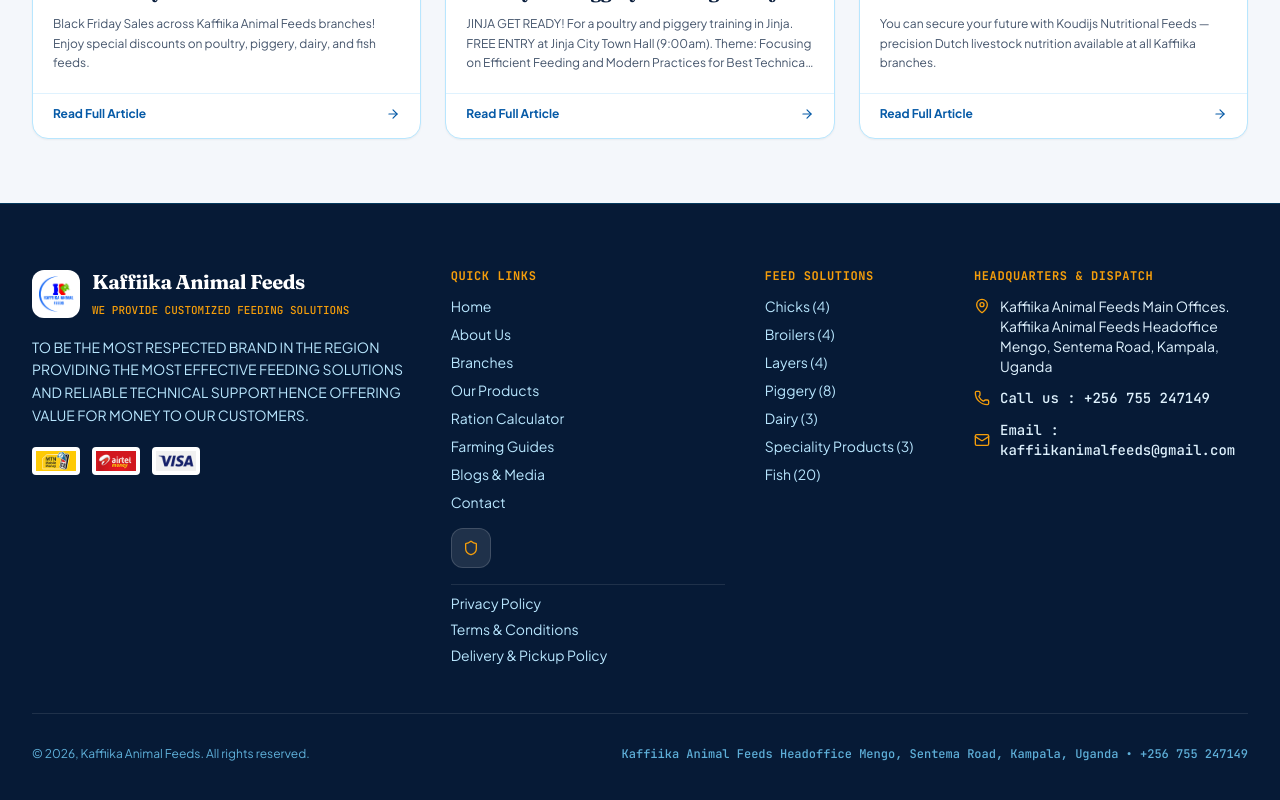
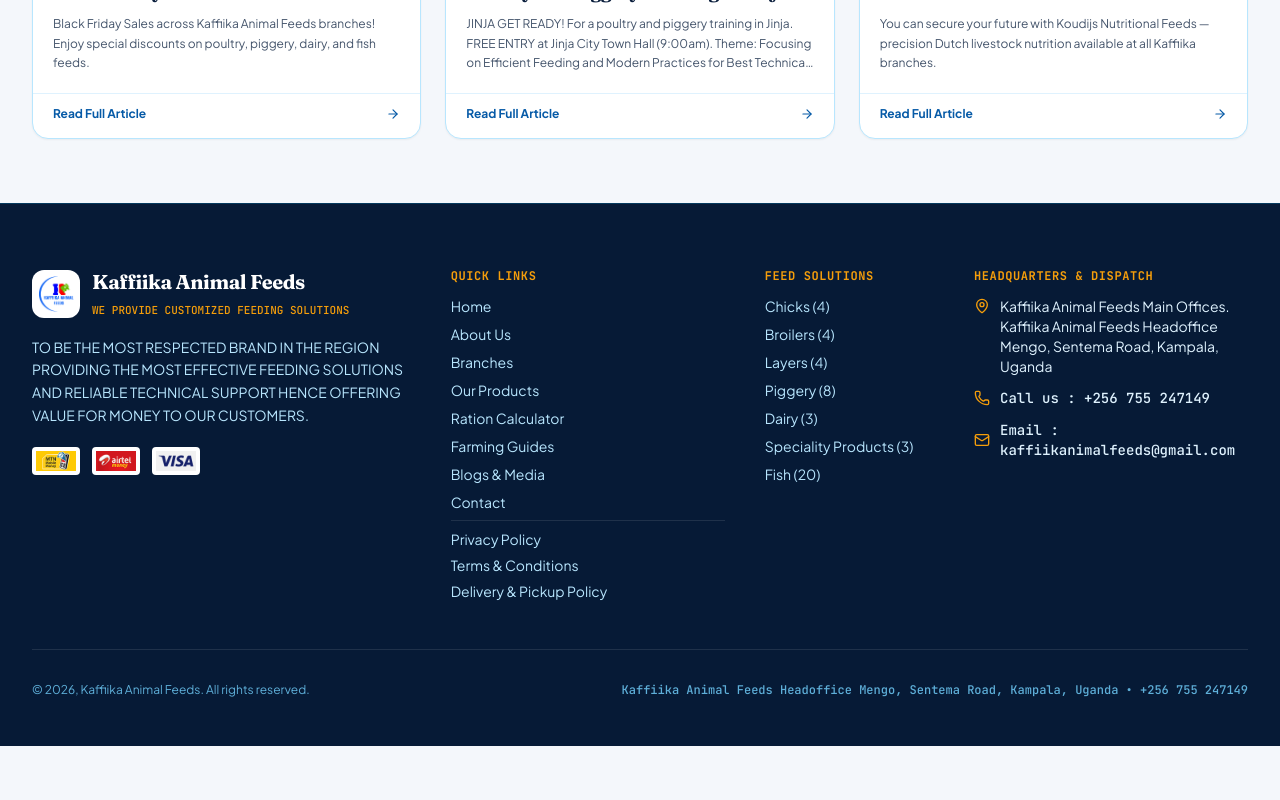
Before and after one commit to brownjh18/Kaffiika, a React (Vite) app: page / in a window 1280 px wide. Shown: the part 3221-4021 px from the top of the page. After the commit the page ends 3967 px from the top, so only its background shows below. Built offline with nearby package versions, Linux system fonts and the light colour scheme; no server answers.

Commit message:
Remove admin button from footer

```diff
--- a/src/App.tsx
+++ b/src/App.tsx
@@ -813,18 +813,6 @@ export function App() {
                   {p.label}
                 </a>
               ))}
-              <a
-                href="/admin"
-                onClick={(e) => {
-                  e.preventDefault();
-                  handleNavigate('/admin');
-                }}
-                className="inline-flex items-center justify-center w-10 h-10 rounded-xl bg-white/10 hover:bg-white/20 text-[#F59E0B] border border-white/15 transition-colors mt-2"
-                aria-label="Admin"
-                title="Admin"
-              >
-                <Shield className="w-4 h-4" />
-              </a>
               <div className="pt-2 space-y-1.5 border-t border-white/10 mt-2">
                 <a href="/privacy-policy" onClick={(e) => { e.preventDefault(); handleNavigate('/privacy-policy'); }} className="block text-sky-200 hover:text-white transition-colors">Privacy Policy</a>
                 <a href="/terms" onClick={(e) => { e.preventDefault(); handleNavigate('/terms'); }} className="block text-sky-200 hover:text-white transition-colors">Terms & Conditions</a>
```
